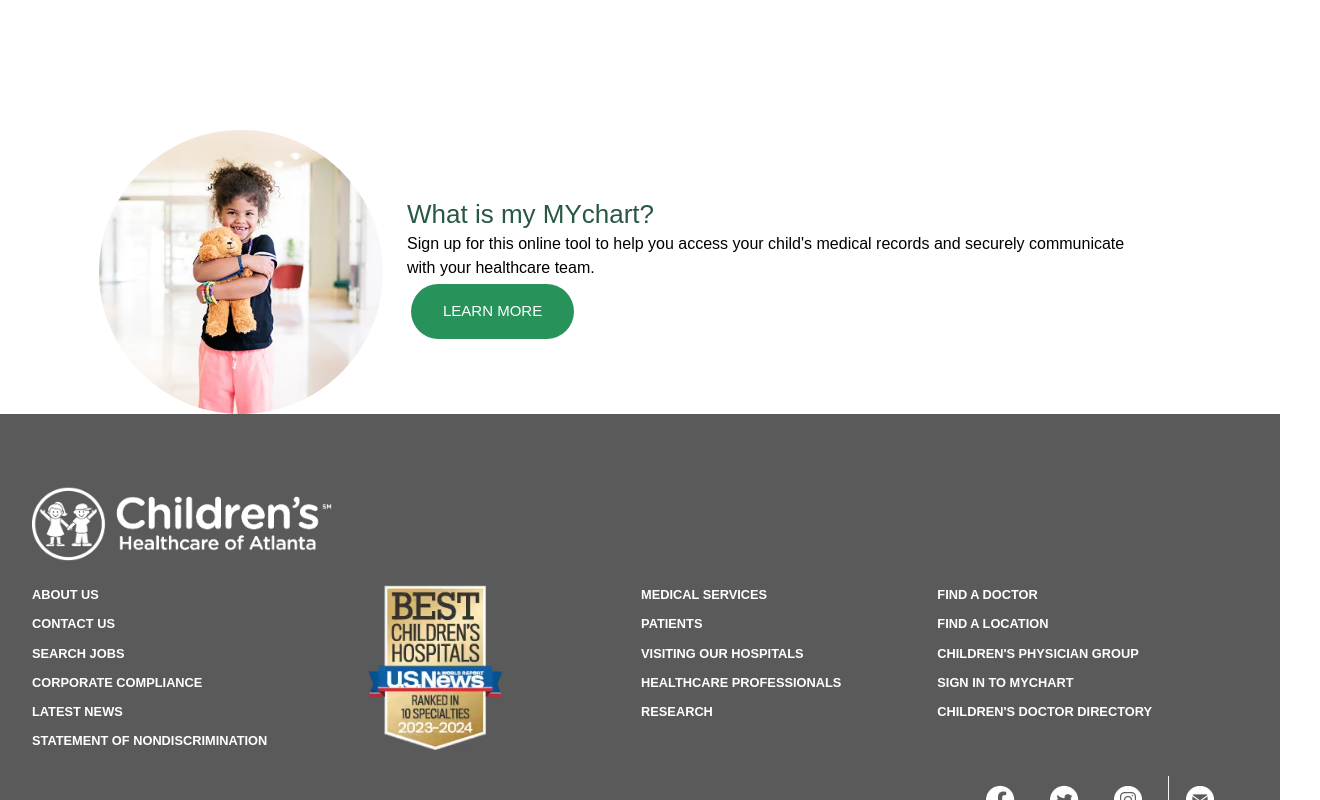
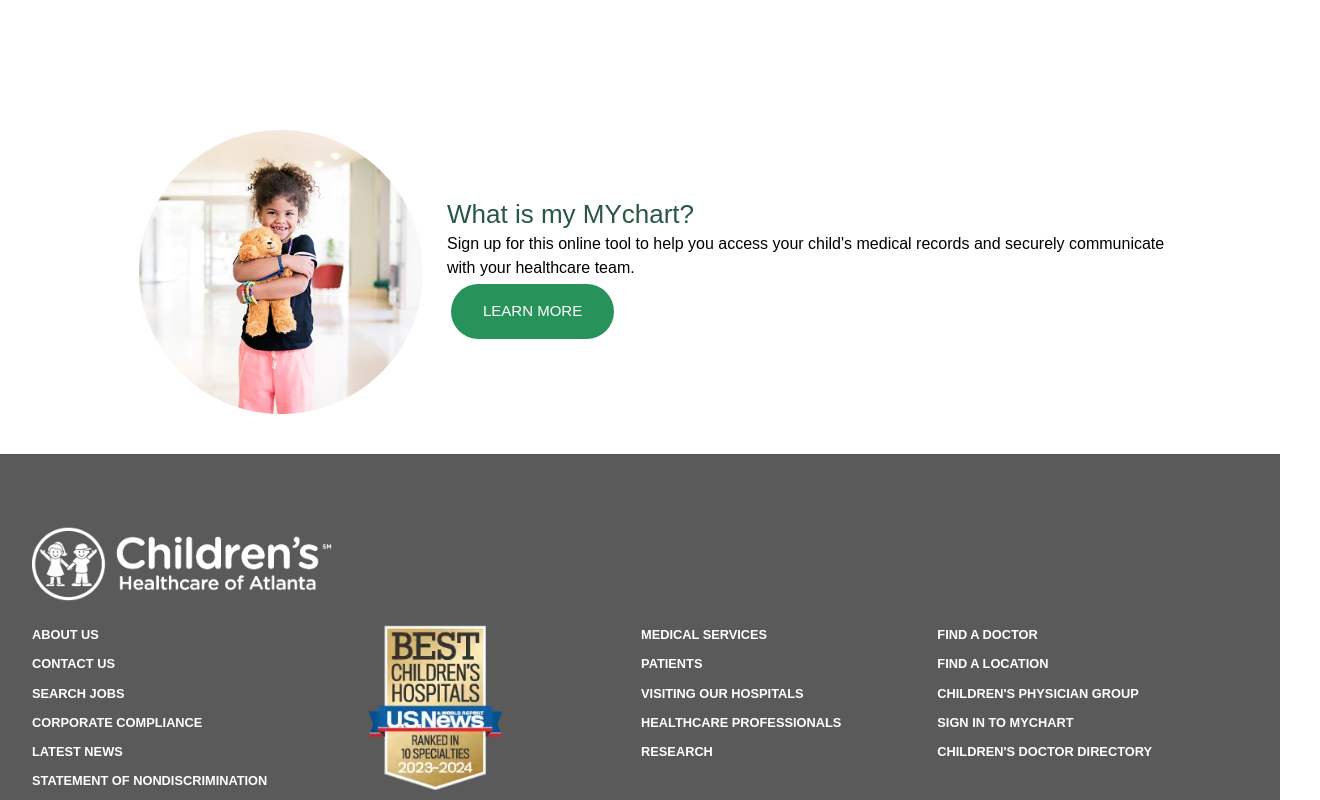
Before and after one commit to DaveKobrin/choa_npo_redo, a Next.js app in the folder choa-org/: page /primarycare in a window 1280 px wide. Shown: the part 2120-2920 px from the top of the page, 1320 px wide, since content can reach past the window. Built offline with nearby package versions, Linux system fonts and the light colour scheme.

Commit message:
updates margins on MYchart section for primary page

```diff
--- a/choa-org/src/pages/primarycare.jsx
+++ b/choa-org/src/pages/primarycare.jsx
@@ -160,7 +160,7 @@
 
 
           {/* MYchart Section */}
-          <div className="flex flex-row w-full justify-center items-center">
+          <div className="flex flex-row w-full justify-center items-center m-10">
               {/* Image */}
             <div className="">
               <img className="" src="primary_care_patientwithteddybear.png" alt="" />
```
